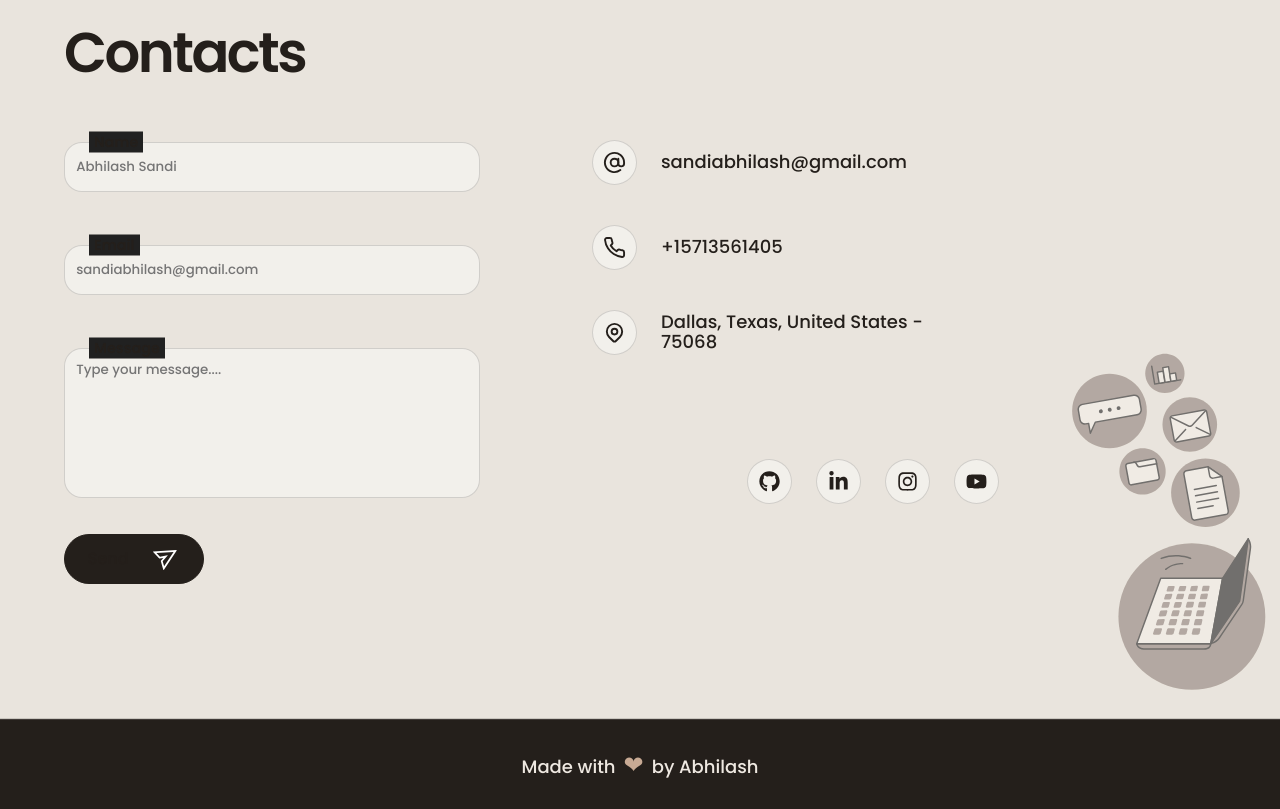
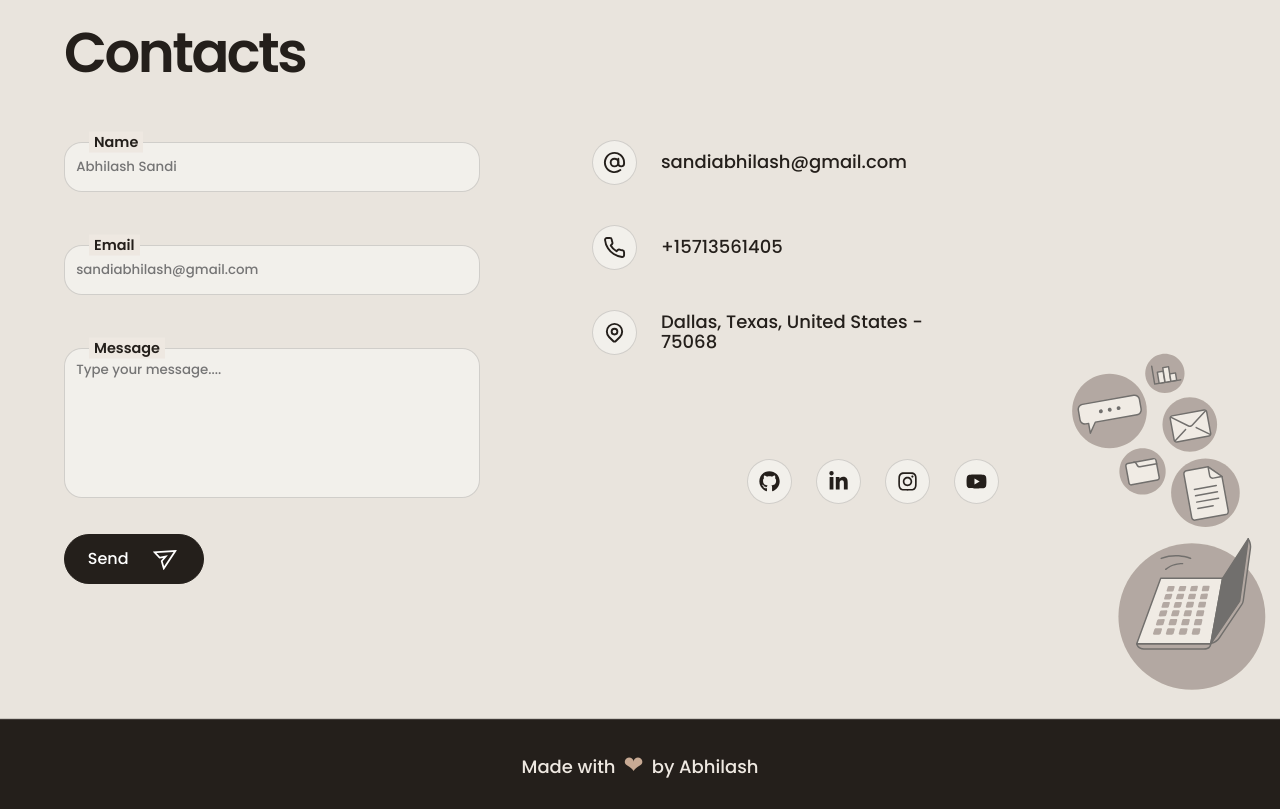
Before and after one commit to abhilashsandi/abhilashsandi.github.io, a React (Create React App) app: page / in a window 1280 px wide. Shown: the part 6060-6869 px from the top of the page. Built offline with nearby package versions, Linux system fonts and the light colour scheme; a web font is replaced by a local one.

Commit message:
fix: restore contact form contrast

```diff
--- a/src/pages/Main/WarmStudio.css
+++ b/src/pages/Main/WarmStudio.css
@@ -258,6 +258,7 @@
 }
 
 .warm-studio-page .contacts label {
+  background: var(--studio-light) !important;
   color: var(--ink) !important;
 }
 
@@ -265,6 +266,10 @@
   background: var(--ink) !important;
   color: #fff !important;
   border: 1px solid var(--ink) !important;
+}
+
+.warm-studio-page .submit-btn button :is(p, svg) {
+  color: #fff !important;
 }
 
 .warm-studio-page .contacts-details :is(p, a, svg) {
```
